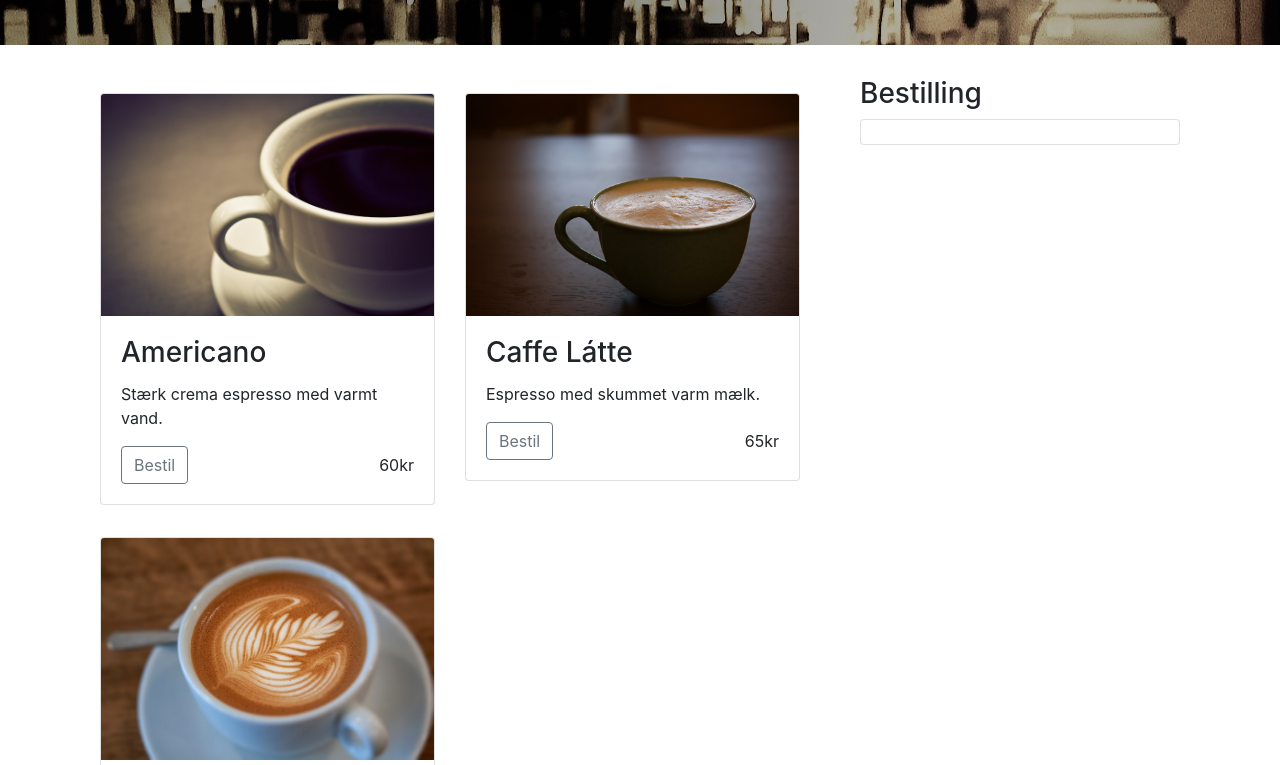
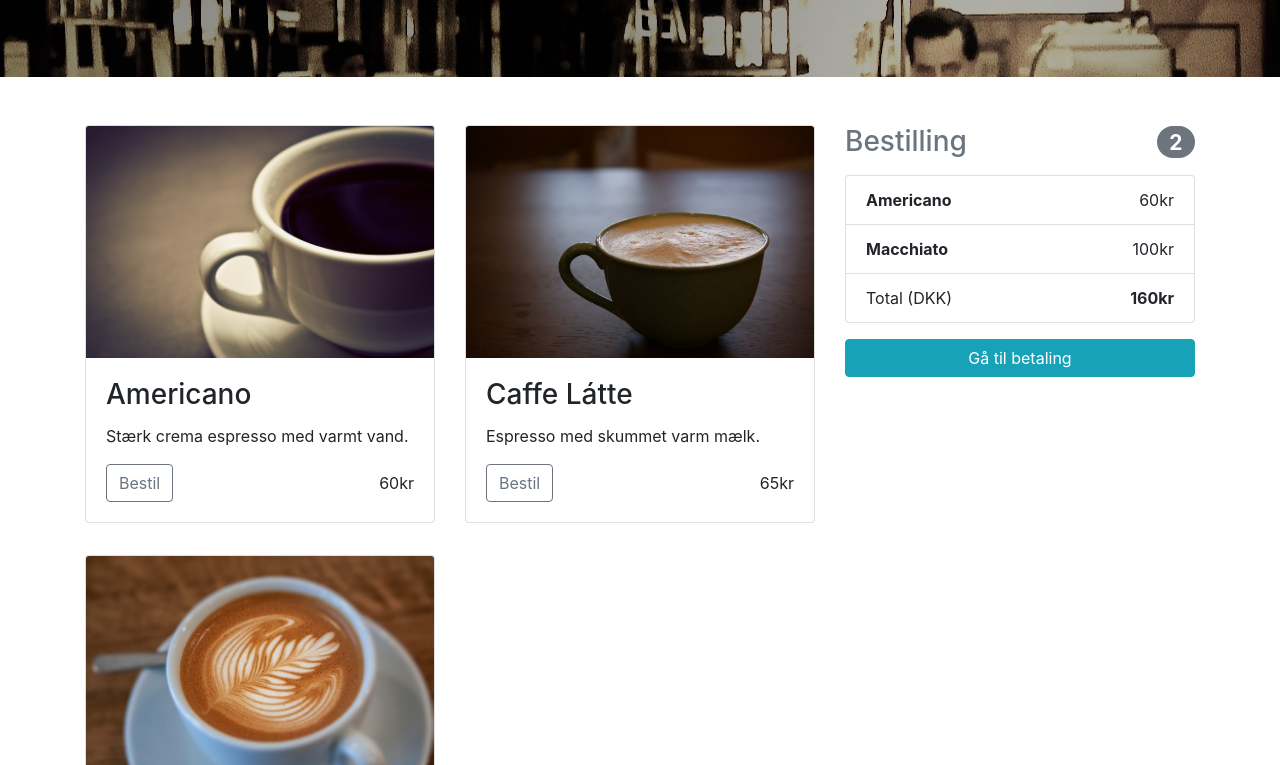
Before and after one commit to 1-3-4/aspit__eksamensopgave-v31-f2018-m3, a plain HTML site: page src/index.html in a window 1280 px wide. Shown: the part 325-1090 px from the top of the page. Drawn offline with nearby package versions, Linux system fonts and the light colour scheme; files that its build step writes are made by us from their sources.

Commit message:
Finished list of orders, layout and styling.

```diff
--- a/src/index.html
+++ b/src/index.html
@@ -19,6 +19,7 @@
                             no-gutters">
                     <div class="col-sm-3">
                         <img class="d-block
+                                    my-sm-3
                                     mx-auto"
                              src="./img/logo.bmp"
                              alt="Logo of Dumb Starbucks Coffee.">
@@ -44,7 +45,7 @@
         </header>
         <div class="container">
             <div class="row">
-                <div class="col-sm-8">
+                <div class="col-sm-8 p-0">
                     <main>
                         <div class="container">
                             <div class="row">
@@ -103,14 +104,52 @@
                         </div>
                     </main>
                 </div>
-                <div class="col-sm-4">
-                    <aside class="container">
-                            <h3 class="">Bestilling</h3>
-                            <ul class="list-group">
-                                <li class="list-group-item"></li>
-                            </ul>
-                    </aside>
-                </div>
+                <aside class="col-sm-4 py-3">
+                    <h3 class="d-flex
+                               flex-row
+                               flex-nowrap
+                               justify-content-between
+                               align-items-center
+                               mb-3">
+                        <span class="text-muted">Bestilling</span>
+                        <span class="badge badge-pill badge-secondary">2</span>
+                    </h3>
+                    <ul class="list-group">
+                        <li class="list-group-item
+                                   d-flex
+                                   flex-row
+                                   flex-nowrap
+                                   justify-content-between
+                                   align-items-center">
+                            <span class="font-weight-bold">Americano</span>
+                            <span>60kr</span>
+                        </li>
+                        <li class="list-group-item
+                                   d-flex
+                                   flex-row
+                                   flex-nowrap
+                                   justify-content-between
+                                   align-items-center">
+                            <span class="font-weight-bold">Macchiato</span>
+                            <span>100kr</span>
+                        </li>
+                        <li class="list-group-item
+                                   d-flex
+                                   flex-row
+                                   flex-nowrap
+                                   justify-content-between
+                                   align-items-center">
+                            <span>Total (DKK)</span>
+                            <span class="font-weight-bold">160kr</span>
+                        </li>
+                    </ul>
+                    <button class="btn
+                                   btn-block
+                                   btn-info
+                                   my-3"
+                            type="button"
+                            >Gå til betaling</button>
+                </aside>
             </div>
         </div>
         <footer class="border-top">
```
